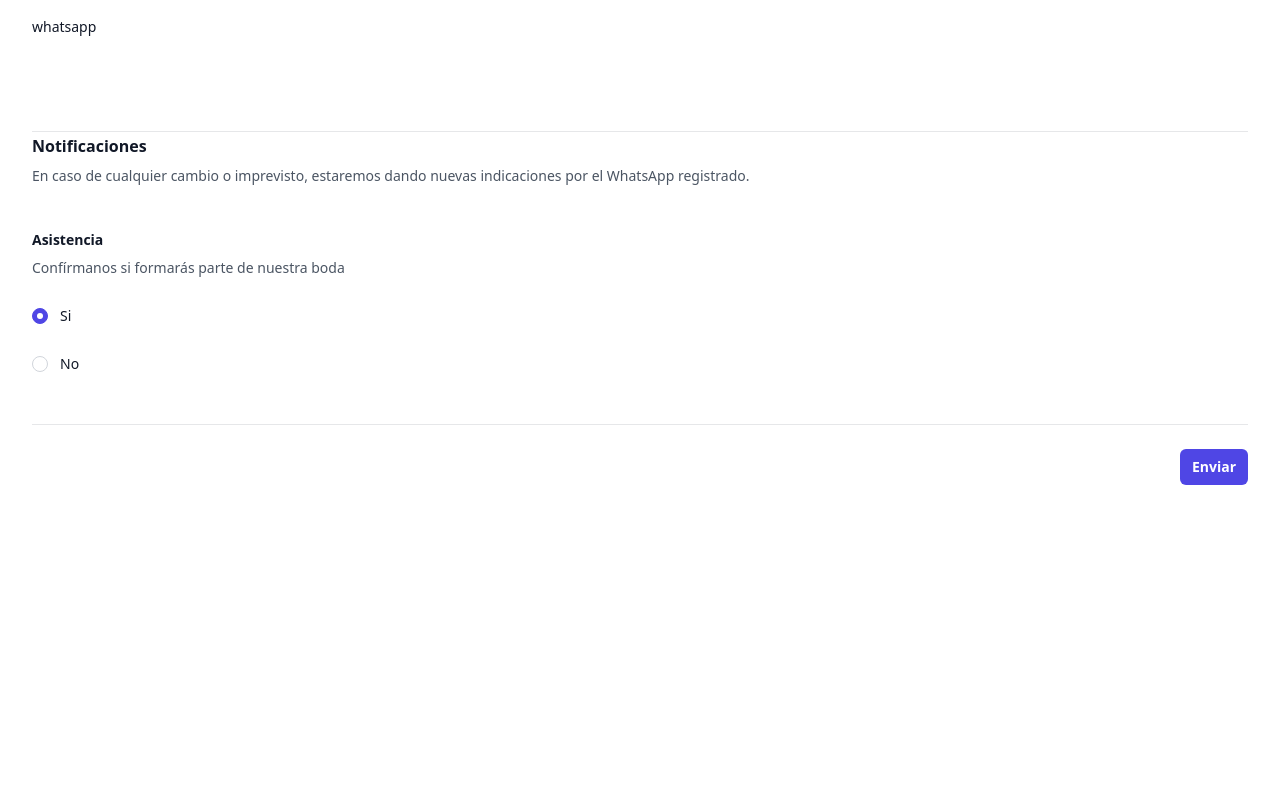
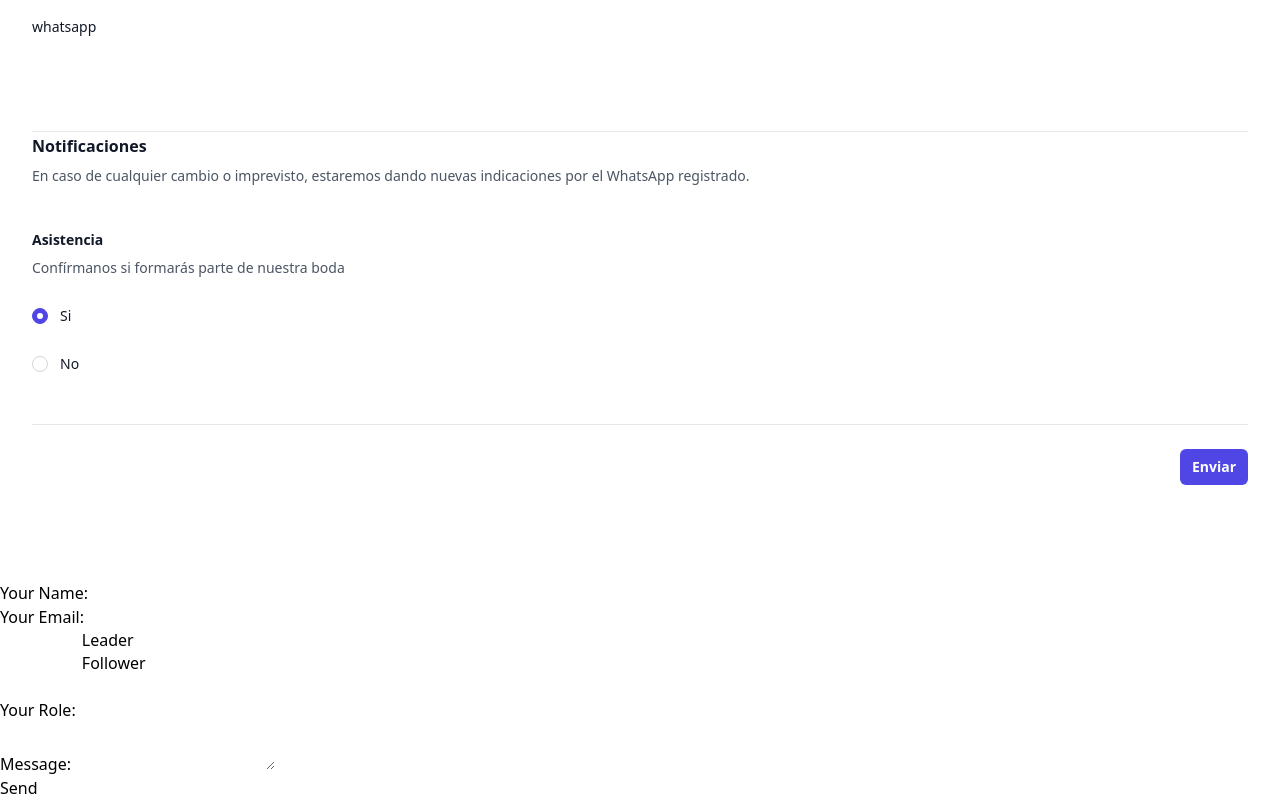
Before and after one commit to gadd0609/wedding-invi, a Vue app: page / in a window 1280 px wide. Shown: the part 2534-3334 px from the top of the page. Before the commit the page ends 3115 px from the top, so only its background shows below. Built offline with nearby package versions, Linux system fonts and the light colour scheme.

Commit message:
Feat(Configs):Test

```diff
--- a/src/components/form/index.vue
+++ b/src/components/form/index.vue
@@ -71,6 +71,26 @@
       </div>
       </div>
     </form>
+    <form name="contact" method="POST" data-netlify="true">
+  <p>
+    <label>Your Name: <input type="text" name="name" /></label>
+  </p>
+  <p>
+    <label>Your Email: <input type="email" name="email" /></label>
+  </p>
+  <p>
+    <label>Your Role: <select name="role[]" multiple>
+      <option value="leader">Leader</option>
+      <option value="follower">Follower</option>
+    </select></label>
+  </p>
+  <p>
+    <label>Message: <textarea name="message"></textarea></label>
+  </p>
+  <p>
+    <button type="submit">Send</button>
+  </p>
+</form>
   </template>
 
   <script>
```
